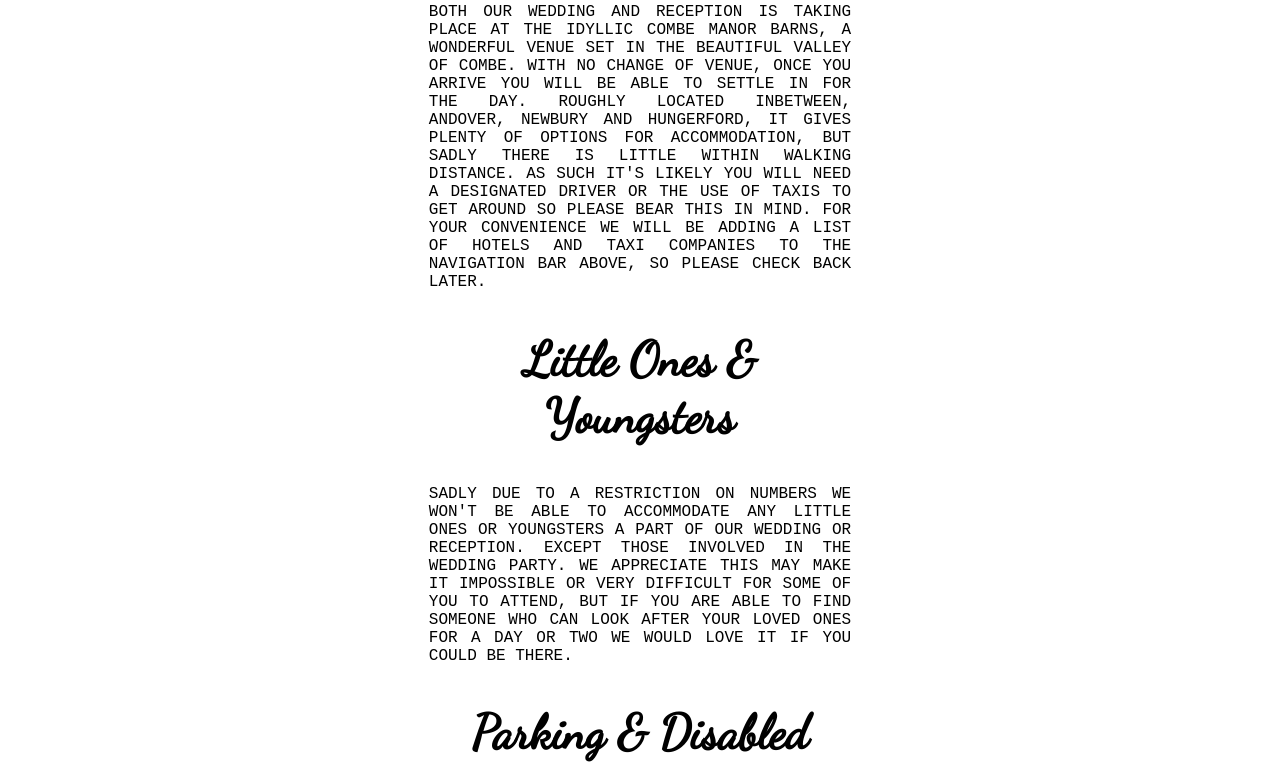
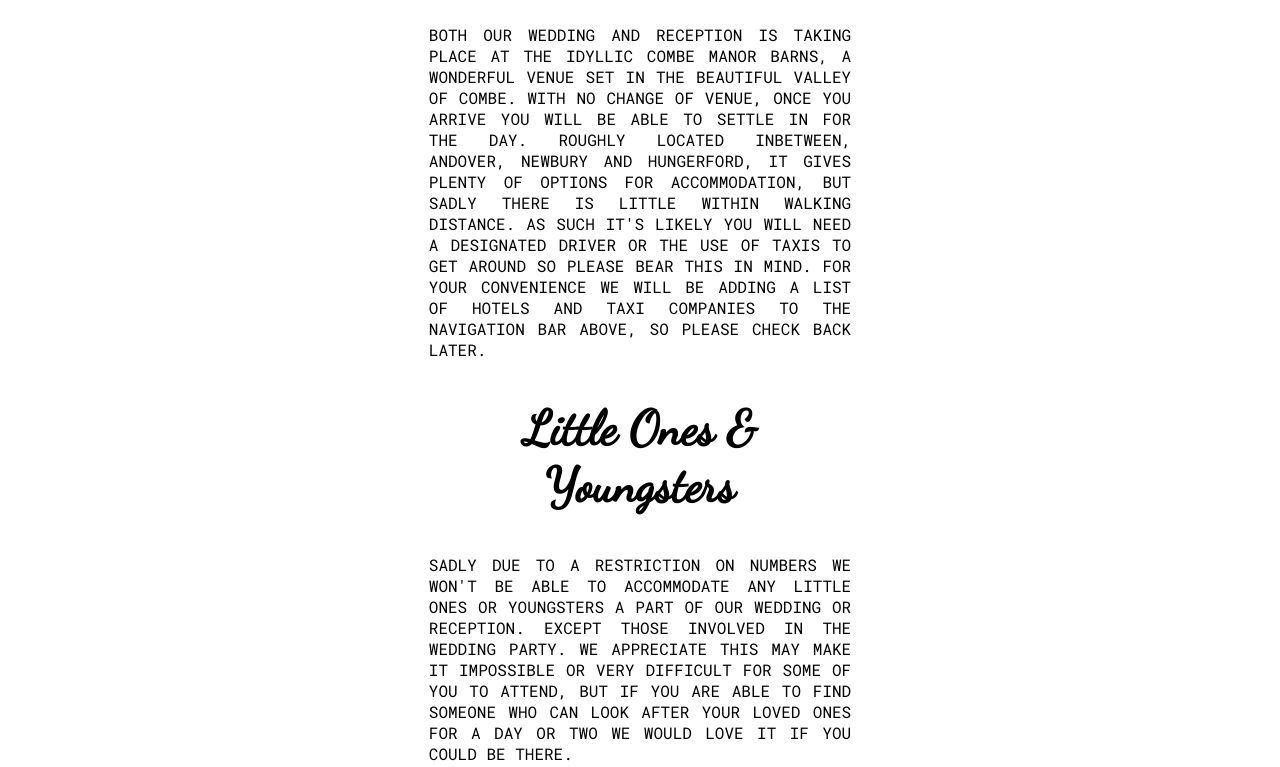
Before and after one commit to SlyAtBest/weddinginfo, a plain HTML site: page index.html in a window 1280 px wide. Shown: the part 714-1481 px from the top of the page. Drawn offline with Linux system fonts and the light colour scheme.

Commit message:
Again updated the font for the paragraphs

```diff
--- a/index.css
+++ b/index.css
@@ -63,7 +63,7 @@ h1, h2 {
 p {
 	font-size: 1em;
 	text-align: justify;
-	font-family: "Courier New", lucida, console, monospace;
+	font-family: 'Roboto Mono', monospace;
 }
 
 body {
--- a/index.html
+++ b/index.html
@@ -3,6 +3,7 @@
 <head>
 	<link href="https://fonts.googleapis.com/css?family=Dancing+Script" rel="stylesheet">
 	<title>Wedding Info</title>
+	<link href="https://fonts.googleapis.com/css?family=Roboto+Mono" rel="stylesheet">
 	<link rel="stylesheet" type="text/css" href="index.css">
 </head>
 <body>
```
